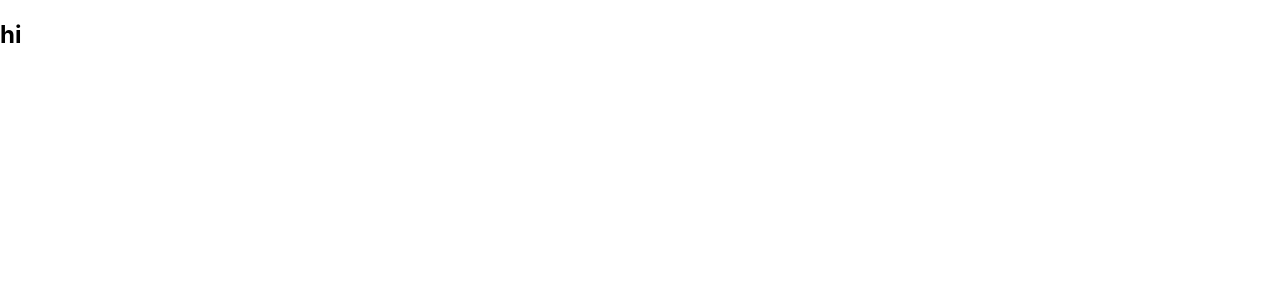
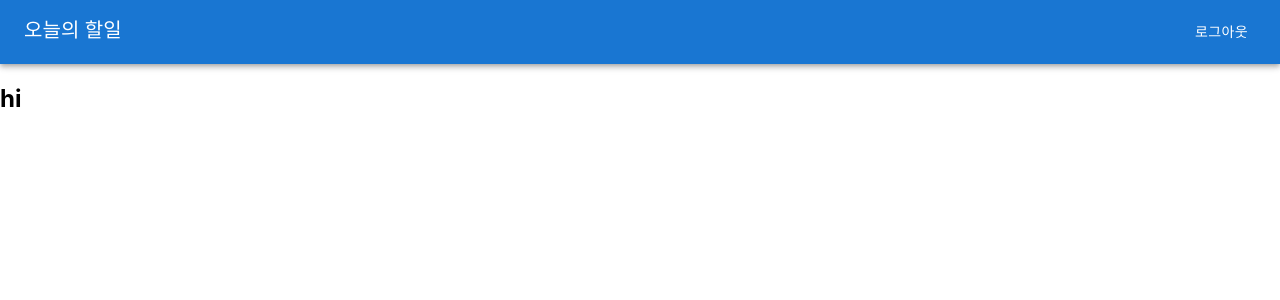
Before and after one commit to situodys/movie-review, a React (Create React App) app in the folder src/main/front/: page / in a window 1280 px wide. Shown: the top 300 px of the page. Built offline with nearby package versions, Linux system fonts and the light colour scheme.

Commit message:
Chore: 추가 gradle, package.json

```diff
--- a/src/main/front/package.json
+++ b/src/main/front/package.json
@@ -5,6 +5,7 @@
   "dependencies": {
     "@emotion/react": "^11.10.0",
     "@emotion/styled": "^11.10.0",
+    "@mui/icons-material": "^5.8.4",
     "@mui/material": "^5.10.1",
     "@testing-library/jest-dom": "^5.16.5",
     "@testing-library/react": "^13.3.0",
@@ -12,6 +13,7 @@
     "axios": "^0.27.2",
     "react": "^18.2.0",
     "react-dom": "^18.2.0",
+    "react-router-dom": "^6.3.0",
     "react-scripts": "5.0.1",
     "web-vitals": "^2.1.4"
   },
--- a/src/main/front/src/ImageList.js
+++ b/src/main/front/src/ImageList.js
@@ -1,4 +1,4 @@
-import Image from "./Image";
+import Image from "./component/Image";
 import {useState} from "react";
 
 function ImageList(props) {
--- a/src/main/front/src/index.js
+++ b/src/main/front/src/index.js
@@ -2,14 +2,11 @@
 import ReactDOM from 'react-dom/client';
 import './index.css';
 import App from './App';
+import AppRouter from "./AppRouter";
 
 const root = ReactDOM.createRoot(document.getElementById('root'));
 root.render(
   <React.StrictMode>
-    <App />
+    <AppRouter />
   </React.StrictMode>
 );
-
-// If you want to start measuring performance in your app, pass a function
-// to log results (for example: reportWebVitals(console.log))
-// or send to an analytics endpoint. Learn more: https://bit.ly/CRA-vitals
```
Also changed, not shown: src/main/front/src/Image.js (deleted, +0 -8 lines), 2 other files (tests, documents, lock files or other folders).
